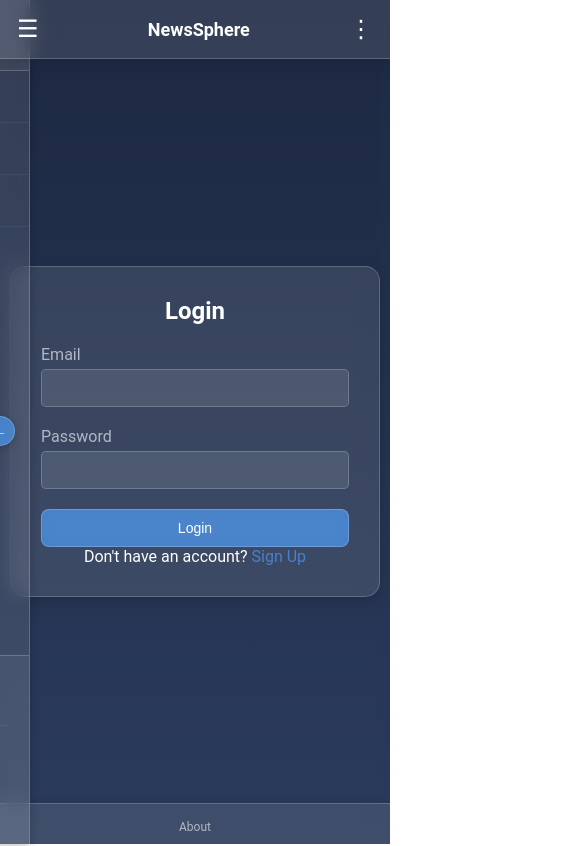
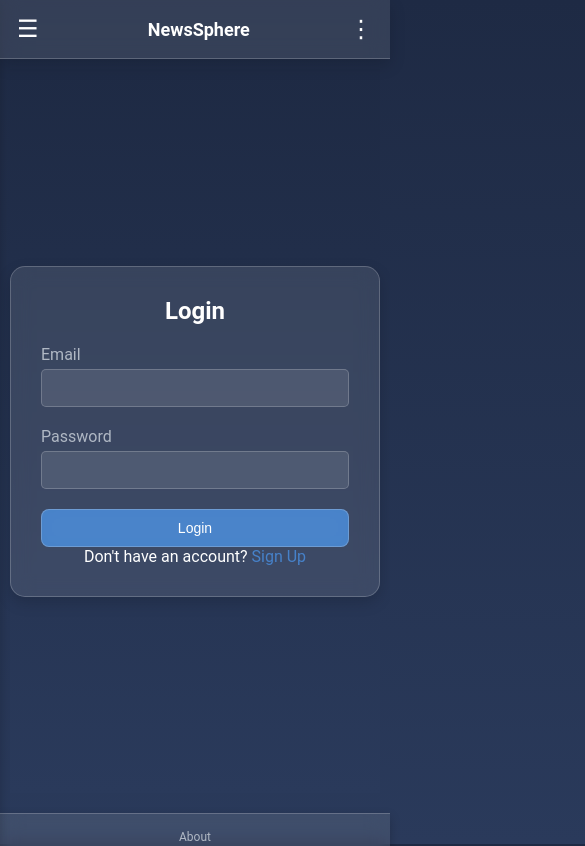
Before and after one commit to StudentTahseenraza/AI-NewsMenia, a React (Vite) app in the folder Frontend/: page /login in a window 390 px wide. Shown: the top 846 px of the page, 585 px wide, since content can reach past the window. Built offline with nearby package versions, Linux system fonts and the light colour scheme.

Commit message:
making application more responsive

```diff
--- a/Frontend/src/App.css
+++ b/Frontend/src/App.css
@@ -5,23 +5,27 @@
   background: var(--background);
   color: var(--text-primary);
   font-family: "Roboto", sans-serif;
-  overflow: hidden;
+  /* Remove overflow: hidden to allow scrolling */
 }
 
 .main-content {
   display: flex;
   flex: 1;
   position: relative;
+  /* Ensure scrolling works */
+  overflow: visible;
 }
 
 .content {
   flex: 1;
   padding: 20px;
-  overflow-y: auto;
+  overflow-y: auto; /* Ensure content can scroll */
+  overflow-x: hidden;
   transition: all 0.3s ease;
+  height: calc(100vh - 120px); /* Adjust based on header/footer height */
 }
 
-/* Mobile Sidebar Overlay */
+/* Mobile Sidebar Overlay - Fix scrolling */
 .sidebar-overlay {
   display: none;
   position: fixed;
@@ -31,6 +35,8 @@
   bottom: 0;
   background: rgba(0, 0, 0, 0.5);
   z-index: 998;
+  /* Allow scrolling when overlay is active */
+  overflow-y: auto;
 }
 
 .sidebar-overlay.active {
@@ -115,54 +121,6 @@
   background: rgba(255, 99, 71, 1);
 }
 
-/* Responsive Breakpoints */
-@media (max-width: 1024px) {
-  .news-grid {
-    grid-template-columns: repeat(auto-fit, minmax(280px, 1fr));
-  }
-}
-
-@media (max-width: 768px) {
-  .content {
-    padding: 15px;
-    margin-left: 0 !important;
-  }
-
-  .news-grid {
-    grid-template-columns: 1fr;
-    gap: 15px;
-  }
-
-  .sidebar {
-    position: fixed;
-    top: 0;
-    left: -250px;
-    height: 100%;
-    z-index: 999;
-    transition: left 0.3s ease;
-  }
-
-  .sidebar.active {
-    left: 0;
-  }
-}
-
-@media (max-width: 480px) {
-  .content {
-    padding: 10px;
-  }
-
-  .news-grid {
-    gap: 10px;
-  }
-
-  .poll-section {
-    padding: 15px;
-  }
-}
-
-/* Add to your existing App.css */
-
 .sidebar-wrapper {
   position: relative;
   height: 100%;
@@ -171,11 +129,6 @@
 /* Content adjustment for collapsed sidebar */
 .content.collapsed {
   margin-left: 70px;
-}
-
-/* Smooth transition for content */
-.content {
-  transition: margin-left 0.3s ease;
 }
 
 /* Sidebar toggle button positioning */
@@ -192,7 +145,7 @@
   height: 30px;
   border-radius: 50%;
   cursor: pointer;
-  display: none; /* Hidden by default, shown via inline style */
+  display: none;
   align-items: center;
   justify-content: center;
   font-size: 14px;
@@ -213,7 +166,60 @@
   }
 }
 
-/* Mobile overlay fix */
-.sidebar-overlay.active {
-  display: block;
+/* Responsive Breakpoints */
+@media (max-width: 1024px) {
+  .news-grid {
+    grid-template-columns: repeat(auto-fit, minmax(280px, 1fr));
+  }
+
+  .content {
+    height: calc(100vh - 110px);
+  }
 }
+
+@media (max-width: 768px) {
+  .content {
+    padding: 15px;
+    margin-left: 0 !important;
+    height: calc(100vh - 100px);
+  }
+
+  .news-grid {
+    grid-template-columns: 1fr;
+    gap: 15px;
+  }
+
+  .sidebar {
+    position: fixed;
+    top: 0;
+    left: -280px;
+    height: 100vh; /* Full viewport height */
+    z-index: 999;
+    transition: left 0.3s ease;
+    overflow-y: auto; /* Allow sidebar to scroll if content is long */
+  }
+
+  .sidebar.active {
+    left: 0;
+  }
+
+  /* Fix body scroll when sidebar is open on mobile */
+  body.sidebar-open {
+    overflow: hidden;
+  }
+}
+
+@media (max-width: 480px) {
+  .content {
+    padding: 10px;
+    height: calc(100vh - 90px);
+  }
+
+  .news-grid {
+    gap: 10px;
+  }
+
+  .poll-section {
+    padding: 15px;
+  }
+}
--- a/Frontend/src/App.jsx
+++ b/Frontend/src/App.jsx
@@ -1,4 +1,4 @@
-import { useState } from "react";
+import { useState, useEffect } from "react";
 import { BrowserRouter as Router, Routes, Route } from "react-router-dom";
 import { AuthProvider } from "./context/AuthContext";
 import PrivateRoute from "./components/PrivateRoute";
@@ -38,6 +38,20 @@ function App() {
     setSidebarCollapsed(!sidebarCollapsed);
   };
 
+  // Effect to handle body scroll when sidebar is open on mobile
+  useEffect(() => {
+    if (sidebarOpen) {
+      document.body.classList.add('sidebar-open');
+    } else {
+      document.body.classList.remove('sidebar-open');
+    }
+
+    // Cleanup function
+    return () => {
+      document.body.classList.remove('sidebar-open');
+    };
+  }, [sidebarOpen]);
+
   return (
     <AuthProvider>
       <Router>
@@ -60,13 +74,14 @@ function App() {
               />
 
               {/* Desktop Toggle Button */}
+              {!sidebarOpen && (
                 <button
                   className="sidebar-toggle"
                   onClick={toggleSidebarCollapse}
-                style={{ display: sidebarCollapsed ? 'flex' : 'flex' }}
                 >
                   {sidebarCollapsed ? '→' : '←'}
                 </button>
+              )}
             </div>
 
             <div className={`content ${sidebarCollapsed ? 'collapsed' : ''}`}>
--- a/Frontend/src/index.css
+++ b/Frontend/src/index.css
@@ -28,12 +28,26 @@
   box-sizing: border-box;
 }
 
+/* Add to index.css */
+html, body, #root {
+  height: 100%;
+  margin: 0;
+  padding: 0;
+}
+
 body {
   font-family: "Roboto", sans-serif;
   background: var(--background);
   color: var(--text-primary);
+  overflow-x: hidden; /* Prevent horizontal scroll */
 }
 
-html, body, #root {
-  height: 100%;
+/* When sidebar is open on mobile, prevent body scroll */
+body.sidebar-open {
+  overflow: hidden;
 }
+
+/* Ensure smooth scrolling */
+html {
+  scroll-behavior: smooth;
+}
--- a/Frontend/src/styles/Sidebar.css
+++ b/Frontend/src/styles/Sidebar.css
@@ -7,9 +7,12 @@
   padding: 0;
   display: flex;
   flex-direction: column;
-  justify-content: space-between;
+  justify-content: flex-start; /* Change from space-between to flex-start */
   z-index: 999;
   transition: transform 0.3s ease, width 0.3s ease;
+  /* Allow sidebar to scroll if content is too long */
+  overflow-y: auto;
+  max-height: 100vh;
 }
 
 /* Sidebar Header */
@@ -20,6 +23,7 @@
   padding: 20px;
   border-bottom: var(--glass-border);
   background: rgba(255, 255, 255, 0.05);
+  flex-shrink: 0; /* Prevent header from shrinking */
 }
 
 .sidebar-title {
@@ -30,7 +34,6 @@
 }
 
 .sidebar-close {
-  display: none;
   background: none;
   border: none;
   color: var(--text-secondary);
@@ -55,7 +58,8 @@
   list-style: none;
   padding: 0;
   margin: 0;
-  flex: 1;
+  flex: 1; /* Take available space */
+  overflow-y: auto; /* Allow menu to scroll if needed */
 }
 
 .sidebar-item {
@@ -67,6 +71,7 @@
   cursor: pointer;
   transition: all 0.3s ease;
   border-bottom: 1px solid rgba(255, 255, 255, 0.05);
+  text-decoration: none;
 }
 
 .sidebar-item:hover {
@@ -83,6 +88,7 @@
   font-size: 18px;
   width: 24px;
   text-align: center;
+  flex-shrink: 0;
 }
 
 .sidebar-footer {
@@ -90,6 +96,7 @@
   padding: 20px;
   border-top: var(--glass-border);
   background: rgba(255, 255, 255, 0.05);
+  flex-shrink: 0; /* Prevent footer from shrinking */
 }
 
 .sidebar-links {
@@ -176,7 +183,7 @@
     position: fixed;
     top: 0;
     left: -280px;
-    height: 100%;
+    height: 100vh;
     width: 280px;
     transition: left 0.3s ease;
   }
```
Lines whose indentation alone changed are shown as unchanged.
